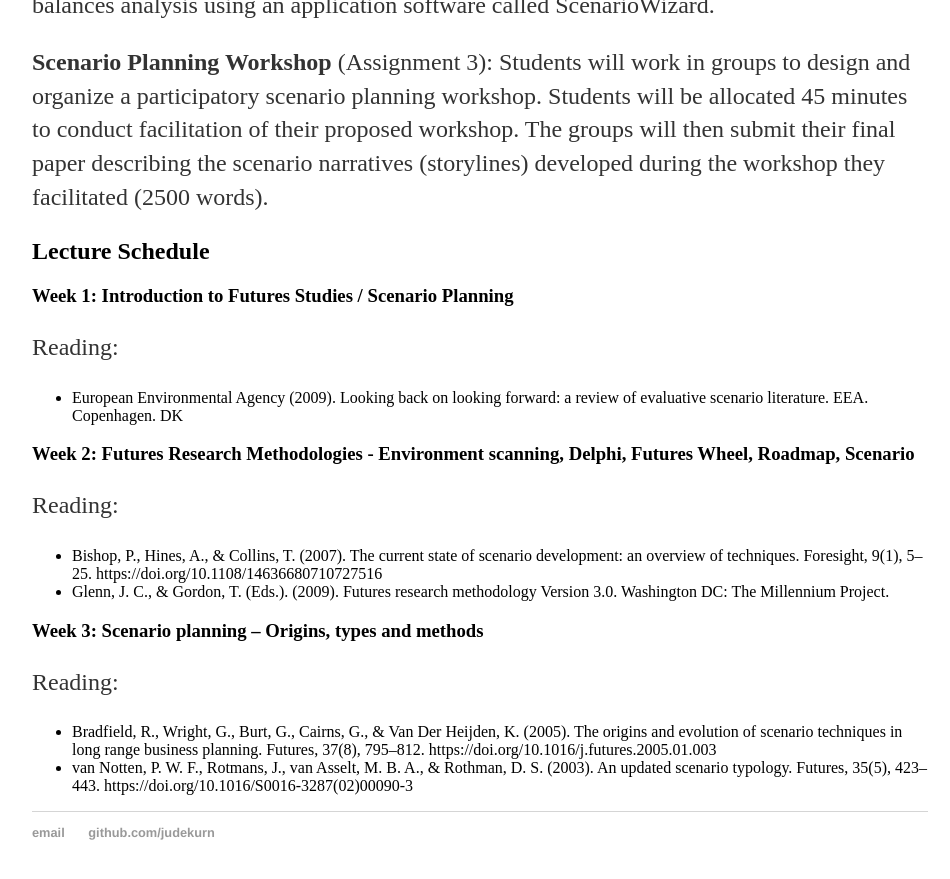
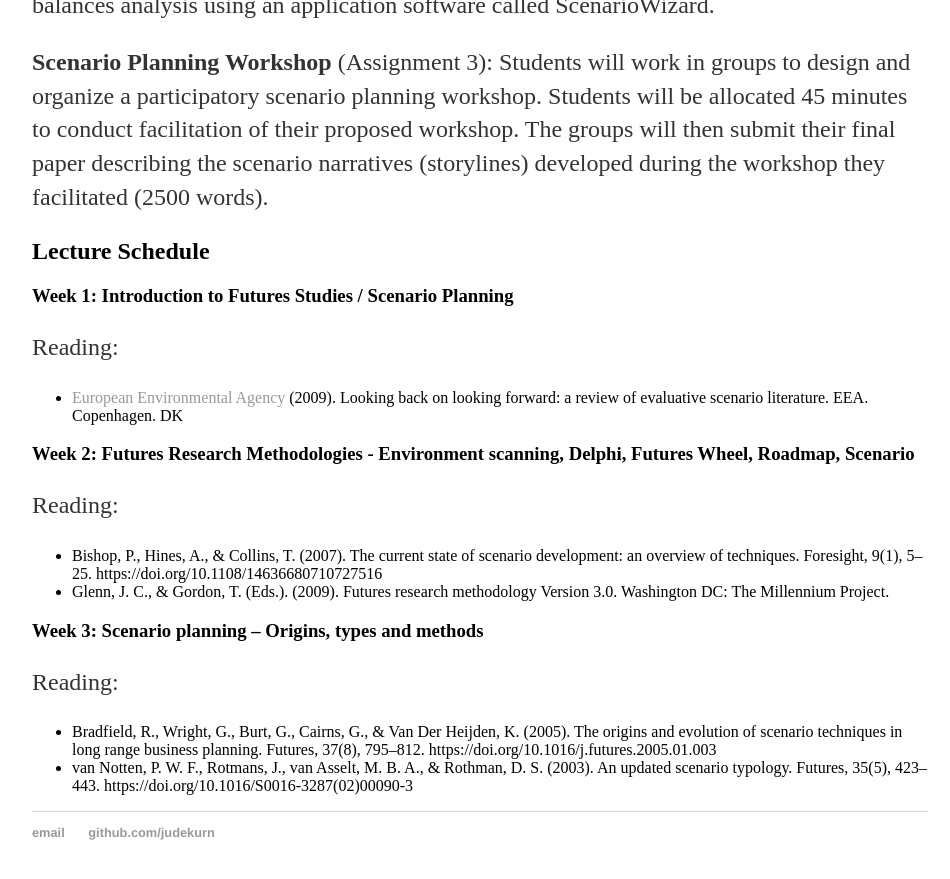
Before and after one commit to judekurn/judekurn.github.io, a Jekyll site: the page built from docs/teaching/scenario_planning.md, in a window 1280 px wide and 900 px high, scrolled down 2028 px. Shown: the top 879 px of the window, without its empty margins (160-1110 px from the left). Built offline with Jekyll 4.4.1, drawn with Linux system fonts in a browser that asks for light colours; our own code applies the rules of GitHub Pages for plain Markdown files; part of the change alters nothing that is shown.

```diff
--- a/docs/teaching/scenario_planning.md
+++ b/docs/teaching/scenario_planning.md
@@ -42,7 +42,7 @@ Journals:
 
 ### Week 1: Introduction to Futures Studies / Scenario Planning
 Reading:
-* European Environmental Agency (2009). Looking back on looking forward: a review of evaluative scenario literature. EEA. Copenhagen. DK
+* [European Environmental Agency](http://www.eea.europa.eu/publications/looking-back-on-looking-forward-a-review-of-evaluative-scenario-literature) (2009). Looking back on looking forward: a review of evaluative scenario literature. EEA. Copenhagen. DK
 
 ### Week 2: Futures Research Methodologies - Environment scanning, Delphi, Futures Wheel, Roadmap, Scenario
 Reading:
```
